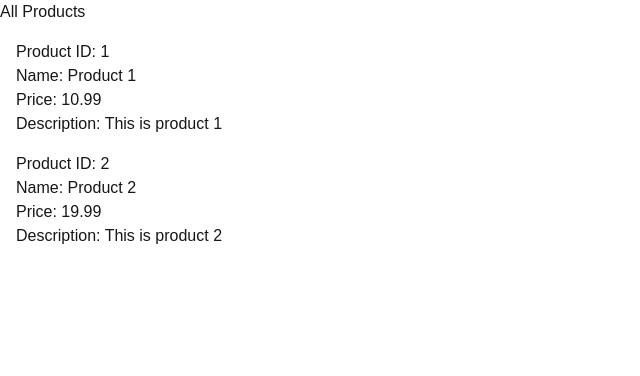
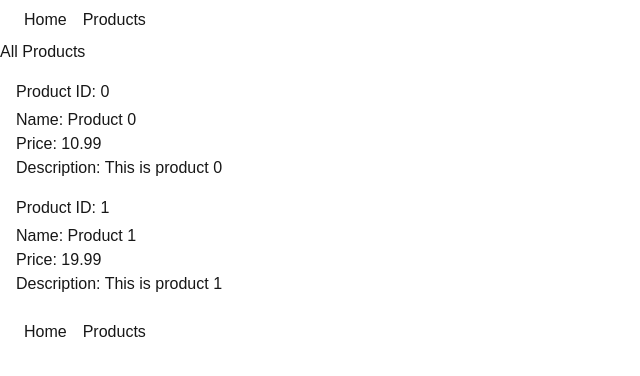
Before and after one commit to Alkoun-web-design/project-13-ecom, a Next.js app: page /products in a window 1280 px wide. Shown: the top 376 px of the page, without its empty margins (0-640 px from the left). Built offline with nearby package versions, Linux system fonts and the light colour scheme.

Commit message:
add header adn footer with links

```diff
--- a/app/layout.tsx
+++ b/app/layout.tsx
@@ -2,6 +2,8 @@ import type { Metadata } from "next";
 import { Geist, Geist_Mono } from "next/font/google";
 import "./globals.css";
 import {ShoppingCartProvider} from "@/components/ShoppingCartProvider";
+import Header from "@/components/Header";
+import Footer from "@/components/Footer";
 
 const geistSans = Geist({
   variable: "--font-geist-sans",
@@ -26,14 +28,16 @@ export default function RootLayout({
   return (
 
     <html lang="en">
-      <ShoppingCartProvider>
-        <body
-          className={`${geistSans.variable} ${geistMono.variable} antialiased text-gray-100`}
-          // className='text-gray-100'
-        >
+      <body
+        className={`${geistSans.variable} ${geistMono.variable} antialiased text-gray-100`}
+        // className='text-gray-100'
+      >
+        <Header/>
+          <ShoppingCartProvider>
             {children}
-        </body>
-      </ShoppingCartProvider>
+          </ShoppingCartProvider>
+        <Footer />
+      </body>
     </html>
   );
 }
--- a/app/products/[productId]/AddToCartButton.tsx
+++ b/app/products/[productId]/AddToCartButton.tsx
@@ -2,13 +2,11 @@
 
 import React from "react"
 import { useShoppingCart } from "@/components/ShoppingCartProvider";
-export default function AddToCartButton() {
+export default function AddToCartButton({product}: {product: any}) {
 
     const [quantity, setQuantity] = React.useState(0)
 
     const shoppingCart = useShoppingCart();
-
-
 
     function handleQuantityIncrease() {
         if (quantity !== 10){
@@ -23,14 +21,16 @@ export default function AddToCartButton() {
     }
 
     function handleClick () {
-        console.log("Added to cart")
+        const item = product.name;
+        const amount = quantity;
+        console.log(`Added to cart: ${amount}: ${item}`);
     }
 
     return (
         <div>
             <div className="flex flex-row">
                 <button className="bg-gray-700" onClick={handleQuantityIncrease}>More</button>
-                <input className="w-8 mx-2" value={quantity}/>
+                <p className="w-6 mx-2">{quantity}</p>
                 <button className="bg-gray-700" onClick={handleQuantityDecrease}>Less</button>
             </div>
             <button onClick={handleClick}>Add to Cart</button>
--- a/app/products/[productId]/page.tsx
+++ b/app/products/[productId]/page.tsx
@@ -1,6 +1,6 @@
 import {products} from "../lib/products"
 import React from "react"
-import AddToCartButton from "./AddToCartButton"
+import AddToCartButton from "./AddToCartButton";
 
 export default async function Page({params}: { params: Promise<{ productId: number }>}) {
 
@@ -17,7 +17,7 @@ export default async function Page({params}: { params: Promise<{ productId: numb
                 <li>Price: {products[productId].price}</li>
                 <li>Description: {products[productId].description}</li>
             </ul>
-            <AddToCartButton />
+            <AddToCartButton product={products[productId]}/>
         </div>
     )
 }
--- a/app/products/lib/products.ts
+++ b/app/products/lib/products.ts
@@ -8,17 +8,17 @@
 
 export let products = [
     {
-        "id": "1",
-        "name": "Product 1",
-        "description": "This is product 1",
+        "id": "0",
+        "name": "Product 0",
+        "description": "This is product 0",
         "price": 10.99,
         "image": "https://via.placeholder.com/150",
         "quantity": 200
     },
     {
-        "id": "2",
-        "name": "Product 2",
-        "description": "This is product 2",
+        "id": "1",
+        "name": "Product 1",
+        "description": "This is product 1",
         "price": 19.99,
         "image": "https://via.placeholder.com/150",
         "quantity": 150
--- a/app/products/page.tsx
+++ b/app/products/page.tsx
@@ -1,4 +1,5 @@
 import {products} from './lib/products'
+import Link from 'next/link'
 
 interface Product {
     id: string,
@@ -12,9 +13,9 @@ export default async function Page() {
     return (
         <div>
             <h1>All Products</h1>
-            {products.map((product):any => (
+            {products.map((product:Product) => (
                 <ul className="m-4" key={product.id}>
-                    <li>Product ID: {product.id}</li>
+                    <li className="my-1"><Link href={`/products/${product.id}`}>Product ID: {product.id}</Link></li>
                     <li>Name: {product.name}</li>
                     <li>Price: {product.price}</li>
                     <li>Description: {product.description}</li>
--- /dev/null
+++ b/components/Footer.tsx
@@ -0,0 +1,14 @@
+import Link from "next/link"
+
+export default function Footer() {
+    return (
+        <footer className="py-2 px-4">
+            <nav>
+                <ul className="flex flex-row">
+                    <li className="px-2"><Link href={'/'}>Home</Link></li>
+                    <li className="px-2"><Link href={'/products'}>Products</Link></li>
+                </ul>
+            </nav>
+        </footer>
+    )
+}
--- /dev/null
+++ b/components/Header.tsx
@@ -0,0 +1,14 @@
+import Link from "next/link"
+
+export default function Header() {
+    return (
+        <header className="py-2 px-4">
+            <nav>
+                <ul className="flex flex-row">
+                    <li className="px-2"><Link href={'/'}>Home</Link></li>
+                    <li className="px-2"><Link href={'/products'}>Products</Link></li>
+                </ul>
+            </nav>
+        </header>
+    )
+}
```
